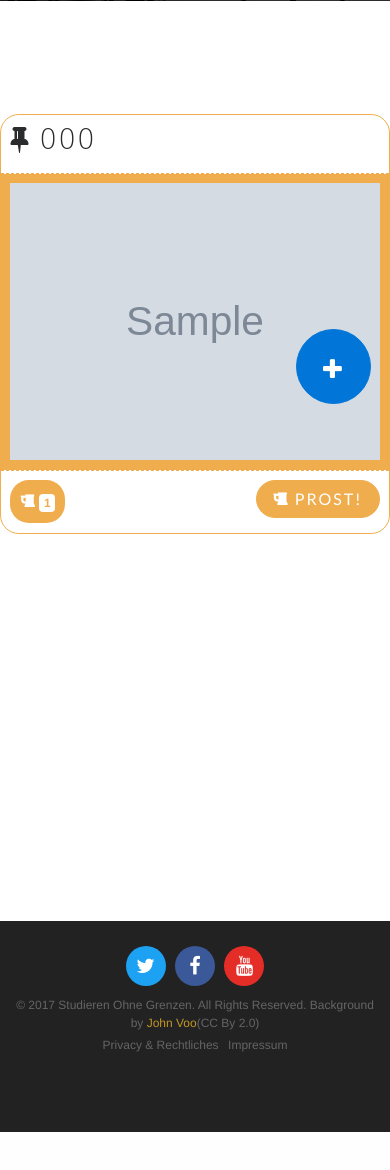
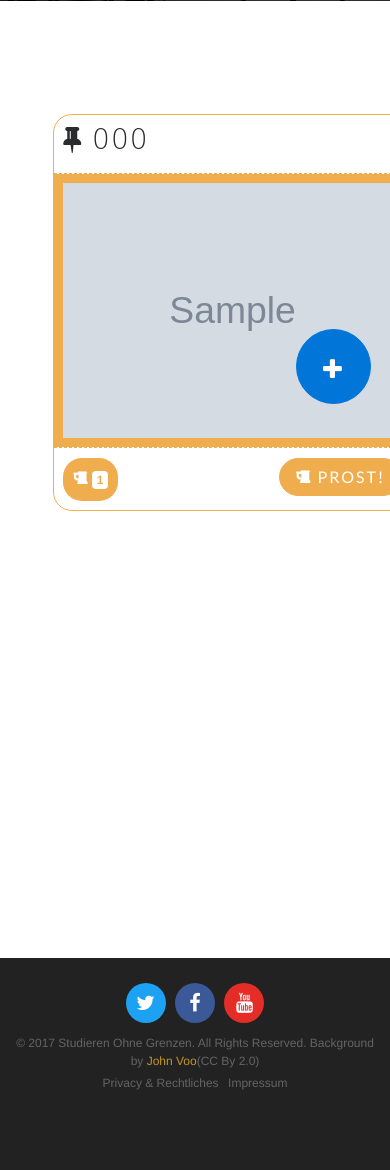
Before and after one commit to studieren-ohne-grenzen/schlemmenohnegrenzen, a Django app: template frontend/templates/frontend/couch/couch.html in a window 390 px wide. Shown: the part 421-1591 px from the top of the page. Before the commit the page ends 1553 px from the top, so only its background shows below. Run offline with Django 3.2, Linux system fonts and the light colour scheme; the template is opened without the code that fills it: most values are stand-ins (such as "Sample title", 1, 10 or a date in 2020); grey boxes marked "Sample" are stand-in pictures; some libraries are stand-ins or nearby versions; some web fonts are replaced.

Commit message:
Couch: Make it responsive to wider screens

```diff
--- a/frontend/static/frontend/css/couch.css
+++ b/frontend/static/frontend/css/couch.css
@@ -205,12 +205,17 @@ h3 > i {
   font-size: 1.5em;
 }
 
+.container {
+  overflow: auto;
+}
+
 .post {
-  max-width: 15cm;
-  min-width: 100%;
+  width: 100%;
+  max-width: 10cm;
   border: #f0ad4e 1px solid;
   border-radius: .5cm;
   margin-top: 1cm;
+  margin-left: 1cm;
   float: left;
 }
 
@@ -220,9 +225,6 @@ h3 > i {
 
 .post .panel-body {
   min-height: 5cm;
-}
-.post .panel-body img {
-  max-height: 8cm;
 }
 
 .post .panel-body,
@@ -257,5 +259,6 @@ body > .container {
 }
 
 footer {
+  margin-top: 1cm;
   padding-bottom: 2cm;
 }
--- a/frontend/templates/frontend/couch/couch.html
+++ b/frontend/templates/frontend/couch/couch.html
@@ -17,8 +17,7 @@
 
 <div class="container">
 {% for post in posts %}
-  <div class="row" id="{{post.id}}">
-    <div class="post panel panel-warning">
+    <div class="post panel panel-warning" id="{{post.id}}">
       <div class="panel-heading"><h3><span class="fa fa-thumb-tack"></span> {{post.titel}}</h3></div>
       <div class="panel-body">
         <img src="{% get_media_prefix %}/{{post.image}}" />
@@ -30,7 +29,6 @@
         </a>
       </div>
     </div>
-  </div>
 {% empty %}
   <p>Es hat noch niemand etwas getoastet... Sprich einen Toast aus!</p>
 {% endfor %}
```
